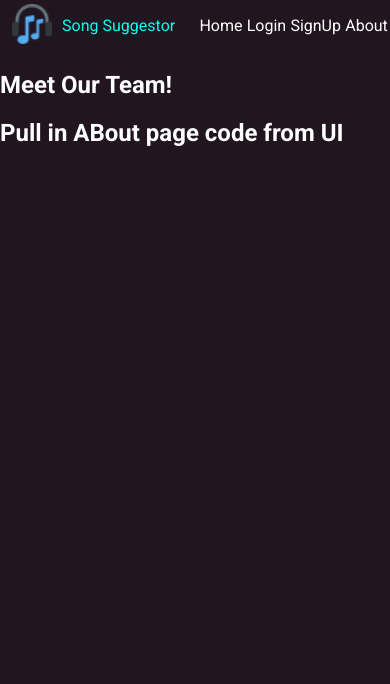
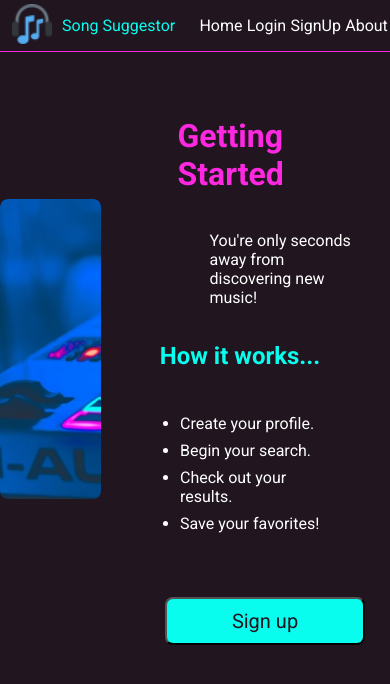
Before and after one commit to spotify-suggestor-4/front-end, a React (Create React App) app in the folder spotify-suggestor-4-react-1/: page /about in a window 390 px wide. Shown: the top 684 px of the page. Built offline with nearby package versions, Linux system fonts and the light colour scheme.

Commit message:
Getting started styling complete. still need responsive

```diff
--- a/spotify-suggestor-4-react-1/src/App.js
+++ b/spotify-suggestor-4-react-1/src/App.js
@@ -4,7 +4,7 @@ import { Route, Link, Switch } from "react-router-dom";
 import Login from "./components/Login";
 import GettingStarted from "./components/GettingStarted";
 import SignUp from "./components/SignUp";
-import Home from "./components/Home";
+
 import About from "./components/About";
 import PrivateRoute from "./components/PrivateRoute";
 import Suggestor from "./components/Suggestor";
@@ -40,7 +40,7 @@ function App() {
           <Login />
         </Route>
         <Route exact path='/about'>
-          <About />
+          <GettingStarted />
         </Route>
         {/* Home should probably take use to the suggestor??  and not sure we need as many Nav items considering*/}
         {/* <Route exact path='/'>
--- a/spotify-suggestor-4-react-1/src/components/GettingStarted.js
+++ b/spotify-suggestor-4-react-1/src/components/GettingStarted.js
@@ -12,10 +12,10 @@ const GettingStarted = () => {
       <div className='content-card'>
         <div className='content-heading-div'>
           <h1>Getting Started</h1>
-          <h3>You're only seconds away from discovering new music!</h3>
+          <p>You're only seconds away from discovering new music!</p>
         </div>
 
-        <div>
+        <div className='how-it-works-div'>
           <h2>How it works...</h2>
           <ul>
             <li>Create your profile.</li>
@@ -23,12 +23,11 @@ const GettingStarted = () => {
             <li>Check out your results.</li>
             <li>Save your favorites!</li>
           </ul>
+          <span className='btn-2'>
+            <Button2>Sign up</Button2>
+          </span>
         </div>
         {/* close content card */}
-
-        <span className='btn-2'>
-          <Button2>Sign up</Button2>
-        </span>
       </div>
     </div>
     //close getting started container
--- a/spotify-suggestor-4-react-1/src/components/Home.js
+++ /dev/null
@@ -1,12 +0,0 @@
-import React from "react";
-
-const Home = () => {
-  return (
-    <div>
-      <h2>Spotify Song Suggestor</h2>
-    </div>
-  );
-};
-//note note note testing
-
-export default Home;
--- a/spotify-suggestor-4-react-1/src/components/Styles.js
+++ b/spotify-suggestor-4-react-1/src/components/Styles.js
@@ -20,6 +20,7 @@ export const Navbar = styled.nav`
   justify-content: space-around;
   background-color: #211620;
   align-items: center;
+  border-bottom: 1px solid #fe28e0;
   a {
     text-decoration: none;
     color: white;
--- a/spotify-suggestor-4-react-1/src/index.css
+++ b/spotify-suggestor-4-react-1/src/index.css
@@ -18,6 +18,28 @@ button {
   font-family: "Roboto", sans-serif;
 }
 
+/* image cards */
+.image-card {
+  width: 300px;
+  height: 300px;
+  display: inline-block;
+  background-repeat: no-repeat;
+  border-radius: 8px;
+  background-image: url(./Images/DJ-image.png);
+  margin-right: 10%;
+  margin-top: 0;
+}
+
+.image-card-2 {
+  width: 300px;
+  height: 300px;
+  display: inline-block;
+  border-radius: 8px;
+  background-image: url(./Images/phone-image.png);
+  margin-right: 10%;
+  margin-top: 20%;
+}
+
 /* //getting started page*/
 
 .getting-started-container {
@@ -27,18 +49,13 @@ button {
   align-items: center;
   width: 100%;
 }
-.gs-card {
-  display: flex;
-  flex-direction: row;
-  justify-content: space-around;
-  align-items: center;
-}
+
 .content-card {
   display: flex;
   flex-direction: column;
   align-items: center;
-  margin-top: 15%;
-  width: 300px;
+  margin-top: 8%;
+  width: 400px;
 }
 .content-card div {
   display: flex;
@@ -57,38 +74,25 @@ button {
 }
 
 .content-card h3 {
-  margin-left: 10%;
-  width: 90%;
-}
-.image-card {
-  width: 300px;
-  height: 300px;
-  display: inline-block;
-  border-radius: 8px;
-  background-image: url(./Images/DJ-image.png);
-  margin-right: 10%;
-  margin-top: 20%;
+  margin-left: 5%;
+  width: 70%;
 }
 
-.image-card-2 {
-  width: 300px;
-  height: 300px;
-  display: inline-block;
-  border-radius: 8px;
-  background-image: url(./Images/phone-image.png);
-  margin-right: 10%;
-  margin-top: 20%;
-}
 .content-heading-div {
-  margin-left: 28px;
-}
-.content-heading-div h1 {
-  margin-left: 5px;
+  margin-top: 5%;
+  width: 70%;
 }
 
-li {
+.content-heading-div p {
+  margin-left: 32px;
+}
+
+.how-it-works-div {
+  margin-right: 50px;
+}
+
+.how-it-works-div li {
   margin-top: 8px;
-  margin-left: 4px;
 }
 
 .btn-2 {
```
